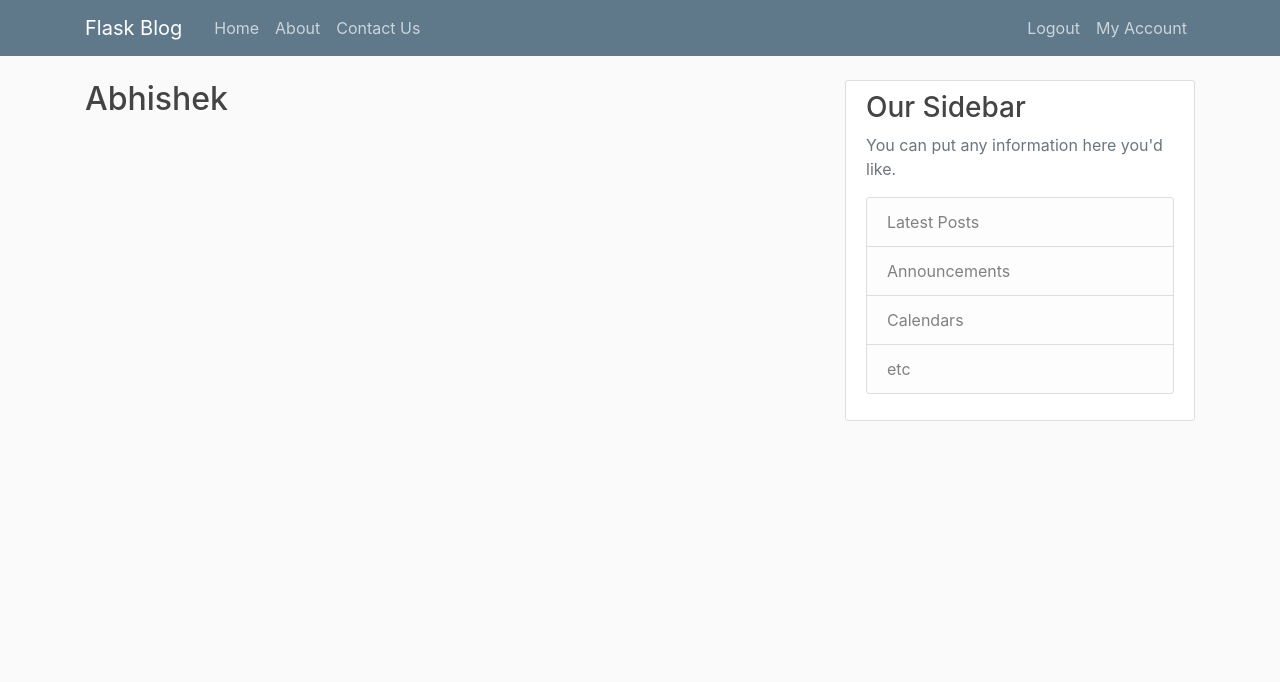
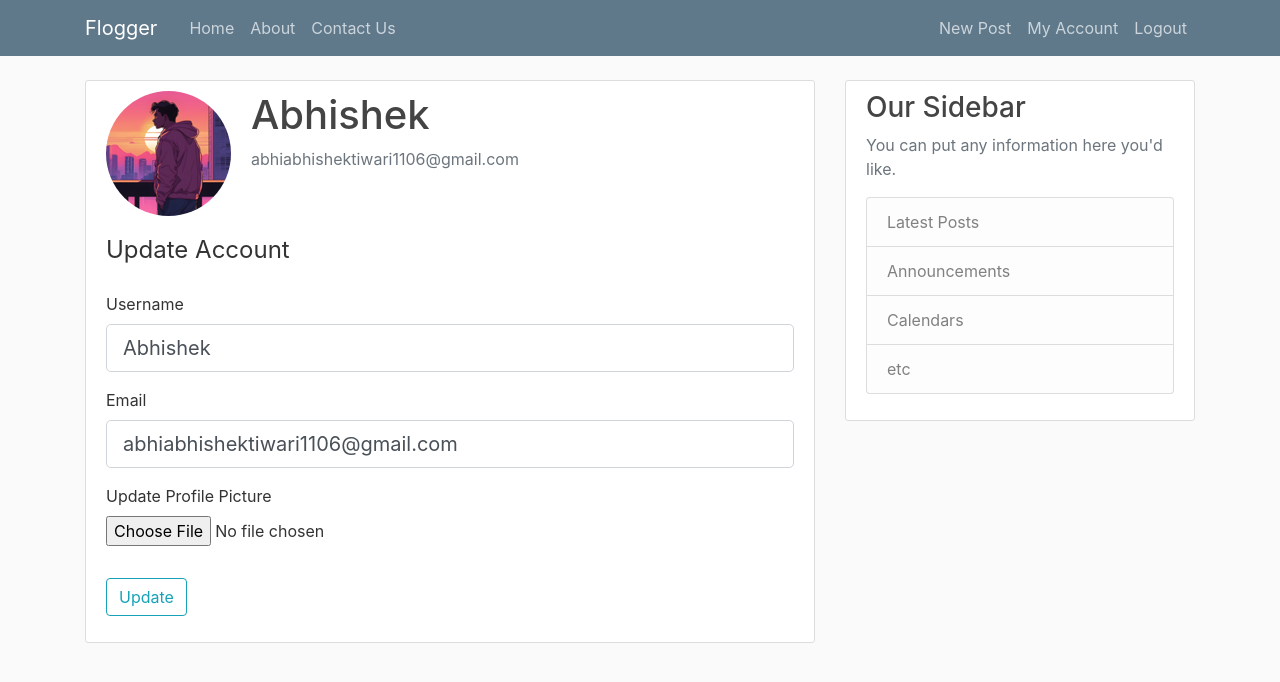
Before and after one commit to AbhishekT-2002/Flask-Blog, a Flask app: page /account in a window 1280 px wide. Shown: the top 682 px of the page. Run offline with Flask 3, Linux system fonts and the light colour scheme; a user stored in the database is signed in; some libraries are stand-ins or nearby versions.

Commit message:
Users can now add/edit/delete posts

```diff
--- a/blogapp/forms.py
+++ b/blogapp/forms.py
@@ -1,5 +1,7 @@
 from flask_wtf import FlaskForm
-from wtforms import StringField, PasswordField, SubmitField, BooleanField
+from flask_wtf.file import FileField, FileAllowed
+from flask_login import current_user
+from wtforms import StringField, PasswordField, SubmitField, BooleanField, TextAreaField
 from wtforms.validators import DataRequired, Length, Email, EqualTo, ValidationError
 from blogapp.models import User
 
@@ -34,3 +36,29 @@ class LoginForm(FlaskForm):
                              validators=[DataRequired(), Length(min=8)])
     remember = BooleanField('Remember me')
     submit = SubmitField('Log in')
+
+class UpdateAccountForm(FlaskForm):
+    username = StringField('Username',
+                           validators=[DataRequired(), Length(min=2, max=20)])
+    email = StringField('Email',
+                        validators=[DataRequired(), Email()])
+    picture = FileField('Update Profile Picture', validators=[FileAllowed(['jpg', 'png', 'jpeg'])])
+    submit = SubmitField('Update')
+
+    def validate_username(self, username):
+        if username.data != current_user.username:
+            user = User.query.filter_by(username=username.data).first()
+            if user:
+                raise ValidationError(
+                    'Username already taken. Try a different one.')
+
+    def validate_email(self, email):
+        if email.data != current_user.email:
+            user = User.query.filter_by(email=email.data).first()
+            if user:
+                raise ValidationError('Email already taken. Try a different one.')
+
+class PostForm(FlaskForm):
+    title = StringField('Title', validators=[DataRequired() ])
+    content =  TextAreaField('Content', validators=[DataRequired()])
+    submit = SubmitField('Post')
--- a/blogapp/models.py
+++ b/blogapp/models.py
@@ -22,7 +22,7 @@ class User(db.Model, UserMixin):
 
 
 class Post(db.Model):
-    id = db.Column(db.String, primary_key=True)
+    id = db.Column(db.Integer, primary_key=True, autoincrement=True)
     title = db.Column(db.String(100), nullable=False)
     date_posted = db.Column(db.DateTime, nullable=False,
                             default=datetime.utcnow)
--- a/blogapp/routes.py
+++ b/blogapp/routes.py
@@ -1,72 +1,17 @@
-from flask import render_template, url_for, flash, redirect, request
+import secrets, os
+from PIL import Image
+from flask import render_template, url_for, flash, redirect, request, abort
 from blogapp import app, db, bcrypt
-from blogapp.forms import RegistrationForm, LoginForm
+from blogapp.forms import RegistrationForm, LoginForm, UpdateAccountForm, PostForm
 from blogapp.models import User, Post
 from flask_login import login_user, current_user, logout_user, login_required
 
-
-posts = [
-    {
-        'author': 'Abhishekt',
-        'title': 'How to Not Die by A Shark',
-        'content': 'Just don''t swim bruh',
-        'date_posted': 'June 11, 2002'
-    },
-
-    {
-        'author': 'Alex Johnson',
-        'title': 'The Power of Positive Thinking',
-        'content': 'Discover how cultivating a positive mindset can impact your life. From fostering resilience to attracting success, explore the benefits of maintaining an optimistic outlook.',
-        'date_posted': 'November 15, 2023'
-    },
-
-    {
-        'author': 'Emily Turner',
-        'title': 'Exploring Hidden Gems: Off-the-Beaten-Path Travel Destinations',
-        'content': 'Escape the ordinary and embark on a journey to lesser-known travel destinations. Uncover the charm of hidden gems that promise unique experiences and unforgettable memories.',
-        'date_posted': 'October 8, 2023'
-    },
-
-    {
-        'author': 'Chris Anderson',
-        'title': 'The Science Behind Healthy Habits',
-        'content': 'Dive into the scientific principles that contribute to forming and maintaining healthy habits. Learn how understanding the brain''s mechanisms can empower you to make positive lifestyle changes.',
-        'date_posted': 'September 25, 2023'
-    },
-
-    {
-        'author': 'Mia Rodriguez',
-        'title': 'Culinary Adventures: Exploring World Cuisines in Your Kitchen',
-        'content': 'Embark on a culinary journey without leaving your home. Explore diverse world cuisines, try new recipes, and elevate your cooking skills to create delicious meals from around the globe.',
-        'date_posted': 'August 12, 2023'
-    },
-
-    {
-        'author': 'Ryan Foster',
-        'title': 'Mindfulness Meditation: A Guide to Inner Peace',
-        'content': 'Learn the art of mindfulness meditation and its profound impact on mental well-being. Discover practical tips and techniques to incorporate mindfulness into your daily routine.',
-        'date_posted': 'July 29, 2023'
-    },
-
-    {
-        'author': 'Sophie Clark',
-        'title': 'The Joy of Reading: Building a Lifelong Reading Habit',
-        'content': 'Unlock the joy of reading and cultivate a lifelong reading habit. Explore book recommendations, tips for creating a reading-friendly environment, and the benefits of regular reading.',
-        'date_posted': 'June 5, 2023'
-    },
-
-    {
-        'author': 'Daniel White',
-        'title': 'Mastering the Art of Time Management',
-        'content': 'Efficiently manage your time with practical strategies and techniques. From prioritization to overcoming procrastination, discover the keys to mastering the art of time management.',
-        'date_posted': 'May 20, 2023'
-    }
-]
 
 
 @app.route('/')
 @app.route('/home')
 def home():
+    posts = Post.query.all()
     return render_template('home.html', posts=posts)
 
 
@@ -82,7 +27,7 @@ def register():
                     email=form.email.data, password=hashed_password)
         db.session.add(user)
         db.session.commit()
-        flash(f'Account Created, You can now Log in!', 'success')
+        flash(f'Your account has been created successfully', 'success')
         return redirect(url_for('login'))
     return render_template('register.html', form=form, title='Register')
 
@@ -108,12 +53,89 @@ def login():
 def about():
     return render_template('about.html', title='About')
 
+
 @app.route('/logout')
 def logout():
     logout_user()
     return redirect(url_for('home'))
 
-@app.route('/account')
+
+def save_picture(form_picture):
+    random_hex = secrets.token_hex(8)
+    _ , f_ext = os.path.splitext(form_picture.filename)
+    picture_fn = random_hex + f_ext
+    picture_path = os.path.join(app.root_path, 'static/profile_pics', picture_fn)
+
+    output_size = (125, 125)
+    i = Image.open(form_picture)
+    i.thumbnail(output_size)
+    i.save(picture_path)
+    return picture_fn
+
+
+@app.route('/account', methods=['GET', 'POST'])
 @login_required
 def account():
-    return render_template('account.html', title='My Account')
+    form = UpdateAccountForm()
+    if form.validate_on_submit():
+        if form.picture.data:
+            picture_file = save_picture(form.picture.data)
+            current_user.img_file = picture_file
+        current_user.username = form.username.data
+        current_user.email = form.email.data
+        db.session.commit()
+        flash('Your account has been updated!', 'success')
+        return redirect(url_for('account'))
+    elif request.method == 'GET':
+        form.username.data = current_user.username
+        form.email.data =  current_user.email
+    img_file = url_for('static', filename='profile_pics/' +
+                       current_user.img_file)
+    return render_template('account.html', title='My Account', img_file=img_file, form=form)
+
+
+@app.route('/posts/new', methods=['GET', 'POST'])
+@login_required
+def new_post():
+    form = PostForm()
+    if form.validate_on_submit():
+        post = Post(title=form.title.data, content  = form.content.data, author = current_user)
+        db.session.add(post)
+        db.session.commit()
+        flash('Your post has been created!', 'success')
+        return redirect(url_for('home'))
+    return render_template('create_post.html', title='New Post', form = form, legend = 'New Post')
+
+@app.route("/post/<int:post_id>")
+def post(post_id):
+    post = Post.query.get_or_404(post_id)
+    return render_template('post.html', title=post.title, post=post)
+
+@app.route("/post/<int:post_id>/update", methods=['GET', 'POST'])
+@login_required
+def update_post(post_id):
+    post = Post.query.get_or_404(post_id)
+    if post.author != current_user:
+        abort(403)
+    form = PostForm()
+    if form.validate_on_submit():
+        post.title = form.title.data
+        post.content = form.content.data
+        db.session.commit()
+        flash(f'Your post has been successfully updated!', 'success')
+        return redirect(url_for('post', post_id = post.id))
+    elif request.method == 'GET':
+        form.title.data = post.title
+        form.content.data = post.content
+    return render_template('create_post.html', title='Update Post', form = form, legend = 'Update Post')
+
+@app.route("/post/<int:post_id>/delete", methods=['POST'])
+@login_required
+def delete_post(post_id):
+    post = Post.query.get_or_404(post_id)
+    if post.author != current_user:
+        abort(403)
+    db.session.delete(post)
+    db.session.commit()
+    flash(f'Your post has been deleted', 'success')
+    return redirect(url_for('home'))
--- a/blogapp/templates/account.html
+++ b/blogapp/templates/account.html
@@ -1,5 +1,60 @@
 {%extends "layout.html"%}"
     {%block content%}
 
-    <h2>{{current_user.username}}</h2>
+    <div class="content-section">
+        <div class="media">
+          <img class="rounded-circle account-img" src="{{img_file}}">
+          <div class="media-body">
+            <h2 class="account-heading">{{current_user.username}}</h2>
+            <p class="text-secondary">{{current_user.email}}</p>
+          </div>
+        </div>
+
+          <form method="POST", action="", enctype="multipart/form-data">
+              {{ form.hidden_tag() }}
+              <fieldset class="form-group">
+                  <legend class="border-button mb-4"> Update Account</legend>
+                  <div class="form-group">
+                      {{ form.username.label(class="form-control-label") }}
+
+                      {% if form.username.errors%}
+                          {{ form.username(class="form-control form-control-lg is-invalid") }}
+                          <div class="invalid-feedback">
+                              {%for error in form.username.errors%}
+                                  <span>{{error}}</span>
+                              {%endfor%}
+                          </div>
+                      {%else%}
+                          {{ form.username(class="form-control form-control-lg") }}
+                      {%endif%}
+
+                  </div>
+                  <div class="form-group">
+                      {{ form.email.label(class="form-control-label") }}
+                      {% if form.email.errors%}
+                          {{form.email(class="form-control form-control-lg is-invalid") }}
+                          <div class="invalid-feedback">
+                              {%for error in form.email.errors%}
+                                  <span>{{error}}</span>
+                              {%endfor%}
+                          </div>
+                      {%else%}
+                          {{ form.email(class="form-control form-control-lg") }}
+                      {%endif%}
+                  </div>
+                <div class="form-group">
+                    {{ form.picture.label() }}
+                    {{ form.picture(class="form-control-file") }}
+                    {% if form.picture.errors %}
+                        {% for error in form.picture.errors %}
+                            <span class="text-danger">{{ error }}</span></br>
+                        {% endfor %}
+                    {% endif %}
+                </div>
+              </fieldset>
+              <div class="form-group">
+                  {{ form.submit(class="btn btn-outline-info") }}
+          </form>
+      </div>
+      </div>
 {%endblock content%}
--- a/blogapp/templates/layout.html
+++ b/blogapp/templates/layout.html
@@ -9,16 +9,16 @@
  <link rel="stylesheet" href="https://cdn.jsdelivr.net/npm/bootstrap@4.1.3/dist/css/bootstrap.min.css" integrity="sha384-MCw98/SFnGE8fJT3GXwEOngsV7Zt27NXFoaoApmYm81iuXoPkFOJwJ8ERdknLPMO" crossorigin="anonymous">
  <link rel="stylesheet", type="text/css" href="{{url_for('static', filename='main.css')}}">
     {% if title %}
-        <title>Flask Blog - {{title}}</title>
+        <title>Flog - {{title}}</title>
     {%else%}
-        <title>Flask Blog</title>
+        <title>Flog</title>
     {%endif%}
 </head>
 <body>
     <header class="site-header">
         <nav class="navbar navbar-expand-md navbar-dark bg-steel fixed-top">
           <div class="container">
-            <a class="navbar-brand mr-4" href="/">Flask Blog</a>
+            <a class="navbar-brand mr-4" href="/">Flogger</a>
             <button class="navbar-toggler" type="button" data-toggle="collapse" data-target="#navbarToggle" aria-controls="navbarToggle" aria-expanded="false" aria-label="Toggle navigation">
               <span class="navbar-toggler-icon"></span>
             </button>
@@ -31,8 +31,9 @@
               <!-- Navbar Right Side -->
               <div class="navbar-nav">
                 {% if current_user.is_authenticated %}
+                <a class="nav-item nav-link" href="{{url_for('new_post')}}">New Post</a>
+                <a class="nav-item nav-link" href="{{url_for('account')}}">My Account</a>
                 <a class="nav-item nav-link" href="{{url_for('logout')}}">Logout</a>
-                <a class="nav-item nav-link" href="{{url_for('account')}}">My Account</a>
                 {% else %}
                 <a class="nav-item nav-link" href="{{url_for('login')}}">Login</a>
                 <a class="nav-item nav-link" href="{{url_for('register')}}">Register</a>
```
Also changed, not shown: blogapp/templates/create_post.html (added, +38 -0 lines), blogapp/templates/home.html (+9 -5 lines), blogapp/templates/post.html (added, +74 -0 lines), blogapp/static/profile_pics/3e7eaa4f5aeb0737.png (added), blogapp/static/profile_pics/50c929d0ab0bf9c5.png (added), blogapp/static/profile_pics/932677e2a6596e90.png (added), blogapp/static/profile_pics/default.jpeg (added), blogapp/static/profile_pics/e84b39c20dffd210.jpeg (added), blogapp/static/profile_pics/f0c42c233bcaa1c3.jpg (added), instance/site.db, 1 other file.
